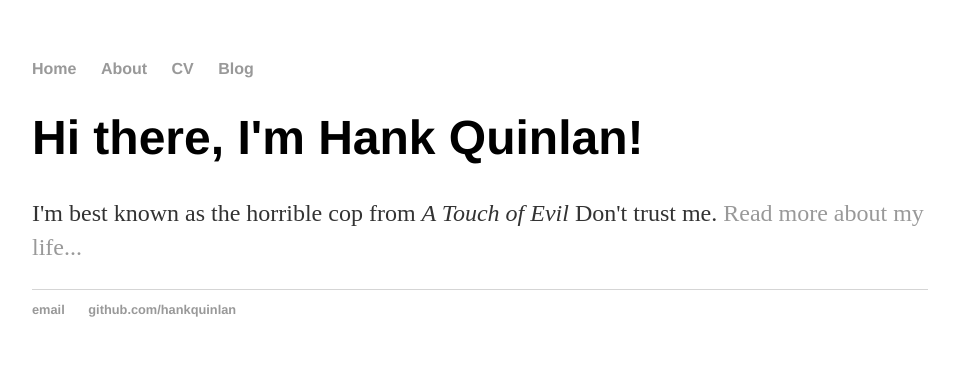
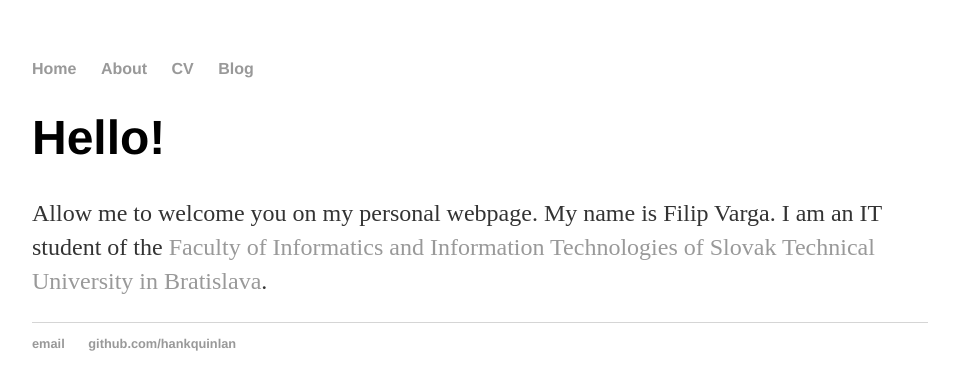
Before and after one commit to sammael9/sammael9.github.io, a Jekyll site: the page built from index.html, in a window 1280 px wide. Shown: the top 390 px of the page, without its empty margins (160-1115 px from the left). Built offline with Jekyll 4.4.1, drawn with Linux system fonts in a browser that asks for light colours.

Commit message:
Update index.html

```diff
--- a/index.html
+++ b/index.html
@@ -1,8 +1,8 @@
 ---
 layout: default
-title: Hank Quinlan, Horrible Cop
+title: Filip Varga
 ---
 <div class="blurb">
-	<h1>Hi there, I'm Hank Quinlan!</h1>
-	<p>I'm best known as the horrible cop from <em>A Touch of Evil</em> Don't trust me. <a href="/about">Read more about my life...</a></p>
+	<h1>Hello!</h1>
+	<p>Allow me to welcome you on my personal webpage. My name is Filip Varga. I am an IT student of the <a href="www.fiit.stuba.sk">Faculty of Informatics and Information Technologies of Slovak Technical University in Bratislava</a>.</p>
 </div><!-- /.blurb -->
```
